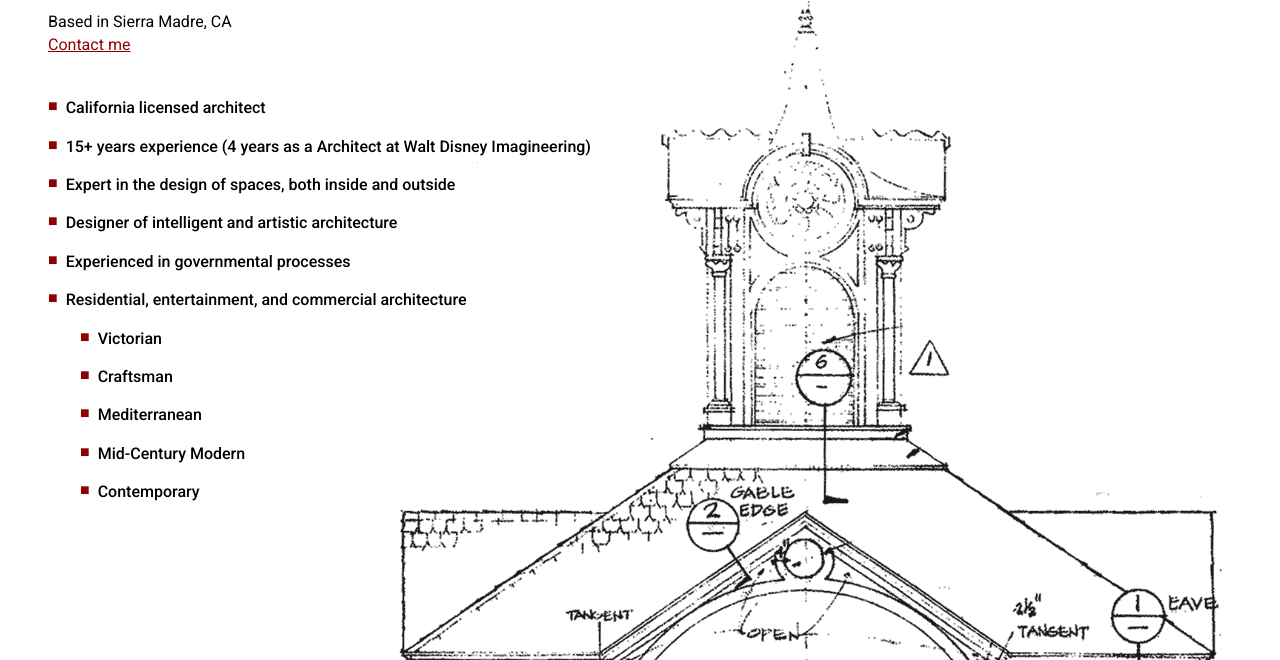
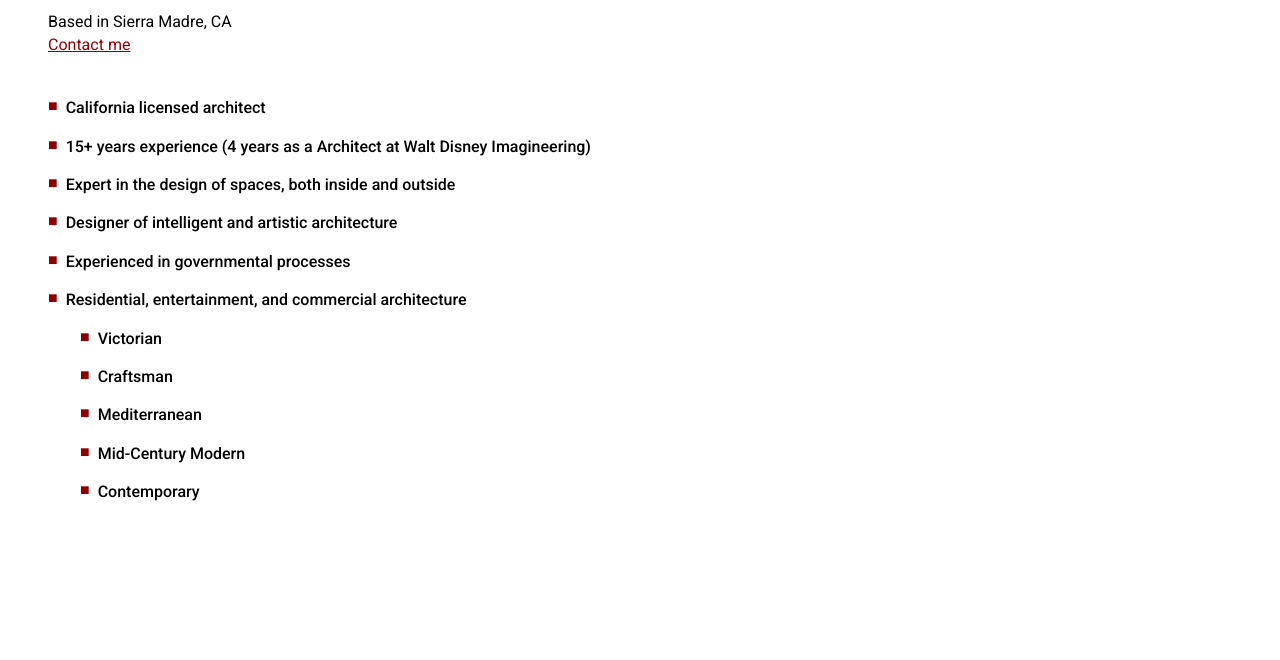
Before and after one commit to PeggyArchitect/PeggyArchitect.github.io, a plain HTML site: page index.html in a window 1280 px wide. Shown: the part 140-800 px from the top of the page. Drawn offline with Linux system fonts and the light colour scheme.

Commit message:
Tweak background image

```diff
--- a/style.css
+++ b/style.css
@@ -23,11 +23,18 @@ html {
 
 body {
     font-size: inherit;
-    background: url('bandstand_large.png') no-repeat;
+    background: url('bandstand_light.png') no-repeat;
     background-position: 390px bottom;
     background-size: contain;
     box-sizing: border-box;
     padding: 3rem;
+    max-width: 100rem;
+    margin: auto;
+}
+@media (max-height: 800px) {
+    body {
+        background: none;
+    }
 }
 
 a {
```
Also changed, not shown: bandstand_light.png (added).
